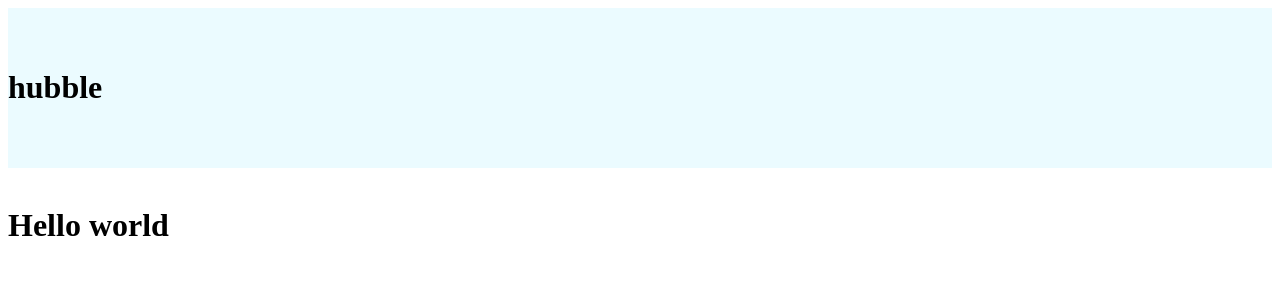
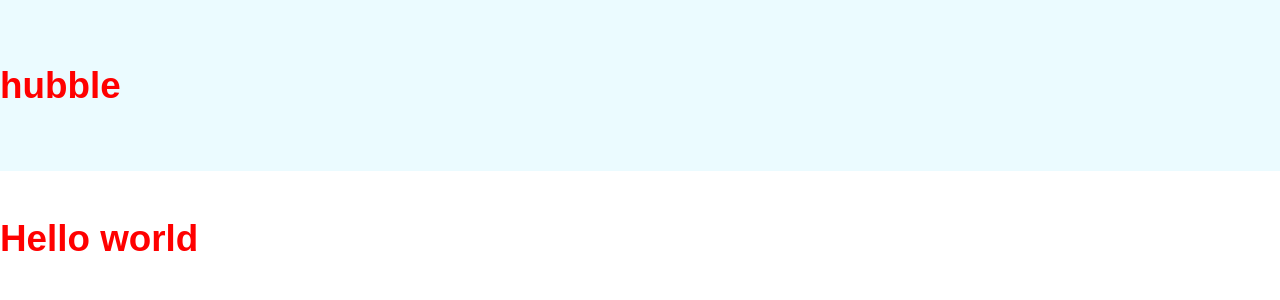
Before and after one commit to Dipak2056/stylecomponent-tutorial, a React (Create React App) app: page / in a window 1280 px wide. Shown: the top 300 px of the page. Built offline with nearby package versions, Linux system fonts and the light colour scheme.

Commit message:
created Global style

```diff
--- a/src/App.js
+++ b/src/App.js
@@ -1,5 +1,6 @@
 import { ThemeProvider } from "styled-components";
 import Header from "./components/Header";
+import GlobalStyle from "./components/styles/Global";
 import { Container } from "./components/styles/Container.styled";
 
 const theme = {
@@ -14,6 +15,7 @@
   return (
     <ThemeProvider theme={theme}>
       <>
+        <GlobalStyle />
         <Header />
         <Container>
           <h1>Hello world</h1>
--- /dev/null
+++ b/src/components/styles/Global.js
@@ -0,0 +1,17 @@
+import { createGlobalStyle } from "styled-components";
+
+const GlobalStyle = createGlobalStyle`
+*{box-sizing:border-box;}
+body{
+    background:#fff;
+    color:red;
+    font-family:'Poppins',sans-serif;
+    font-size:1.15em;
+    margin:0;
+}
+p{
+    opacity:0.6;
+    line-height:1.5;
+}
+`;
+export default GlobalStyle;
```
